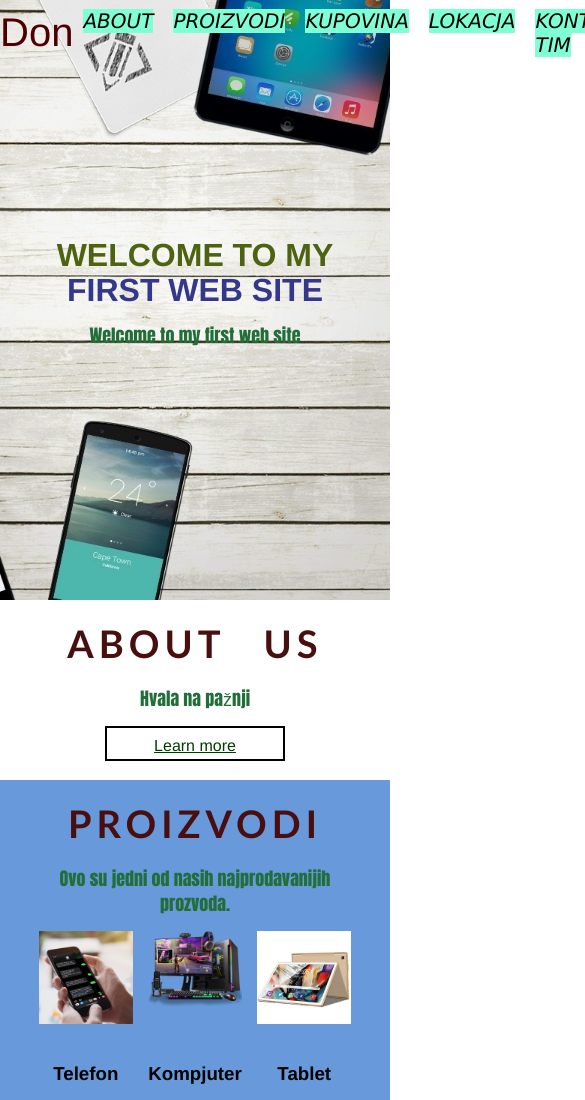
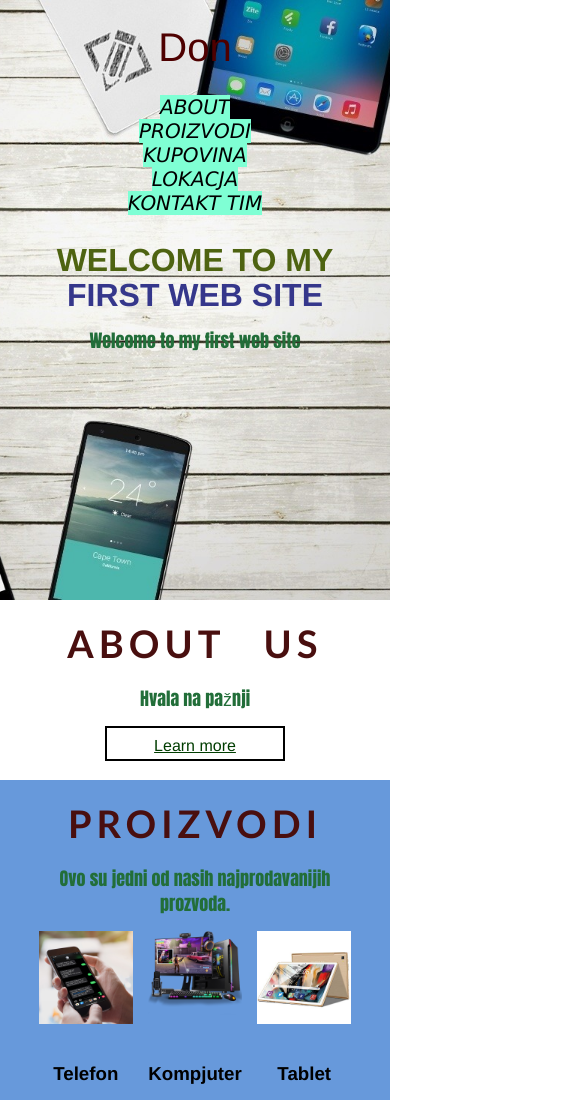
Before and after one commit to MihajloLazic/mojsajt, a plain HTML site: page index.html.html in a window 390 px wide. Shown: the top 1100 px of the page, 585 px wide, since content can reach past the window. Drawn offline with Linux system fonts and the light colour scheme; a web font is replaced by a local one.

Commit message:
Add files via upload

```diff
--- a/miha.css
+++ b/miha.css
@@ -64,7 +64,7 @@ p{
     .banner_image {
         background: url("App-development-1920-x-800.jpg") no-repeat top center;
         background-size: cover;
-        width: 100%;
+        max-width: 100%;
         height: 600px;
         display: flex;
         justify-content: center;
@@ -301,3 +301,24 @@ p{
     .footer-basic .social > a:hover {
         opacity:0.9;
     }
+
+    @media (max-width: 768px){
+        .navbar{
+            height: auto;
+            flex-direction: column;
+        }
+
+        .navbar ul{
+            flex-direction: column;
+            text-align: center;
+        }
+
+        .logo{
+            margin: 25px 0;
+        }
+
+        .banner_content{
+            margin-top: 10px;
+        }
+
+    }
```
Also changed, not shown: index.html (+4 -4 lines).
